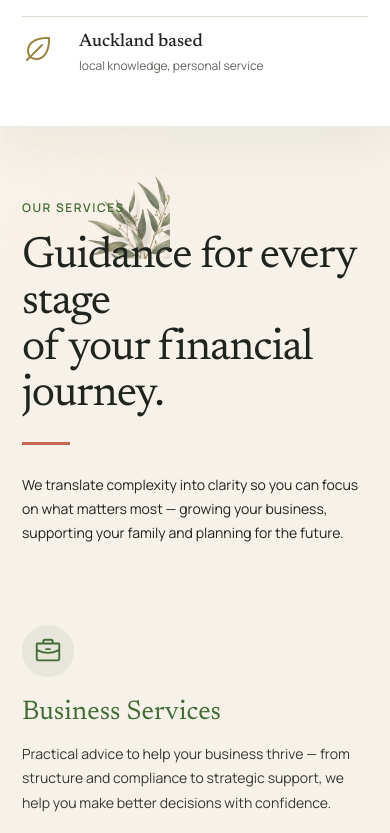
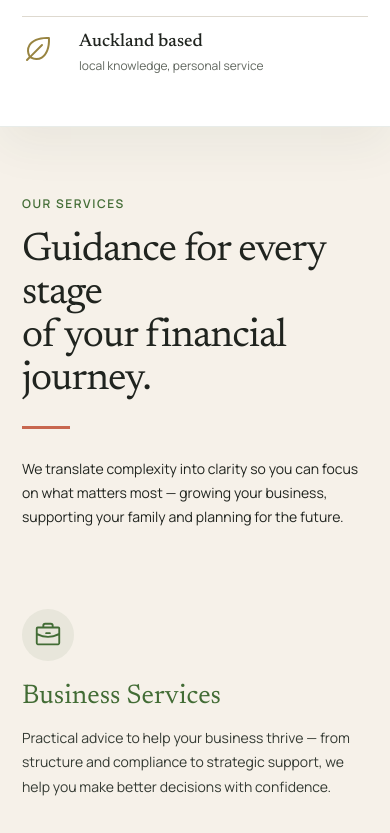
Before and after one commit to shankarappan/greenlane-ca-website-demo, a React (Vite) app: page / in a window 390 px wide. Shown: the part 1111-1944 px from the top of the page. Built offline with nearby package versions, Linux system fonts and the light colour scheme.

Commit message:
Polish mobile services and footer layout

```diff
--- a/src/styles.css
+++ b/src/styles.css
@@ -187,8 +187,9 @@ blockquote { margin: 0; font-size: clamp(22px, 2.1vw, 31px); line-height: 1.35;
   .trust-row > div { padding: 16px 0; border-right: 0; border-bottom: 1px solid var(--line); grid-template-columns: 44px 1fr; }
   .trust-row > div:last-child { border-bottom: 0; }
   .trust-row svg { width: 32px; height: 32px; }
-  .services { padding: 72px 22px 58px; background-size: 320px auto; background-position: -150px -8px; }
+  .services { padding: 68px 22px 58px; background-image: none; }
   .services-heading { grid-template-columns: 1fr; gap: 28px; margin-bottom: 36px; }
+  .services-heading h2 { max-width: 9em; font-size: clamp(36px, 10.5vw, 40px); line-height: 1.08; }
   .services-heading > p { font-size: 14px; }
   h2 { font-size: 42px; }
   .service-list { grid-template-columns: 1fr; }
@@ -210,8 +211,14 @@ blockquote { margin: 0; font-size: clamp(22px, 2.1vw, 31px); line-height: 1.35;
   .resource-links { flex-direction: column; }
   .resource-links a { width: 100%; }
   .final-cta { padding: 50px 22px; flex-direction: column; align-items: flex-start; }
-  .site-footer { grid-template-columns: 1fr 1fr; gap: 42px 24px; padding: 52px 22px; }
+  .site-footer { grid-template-columns: repeat(2, minmax(0, 1fr)); column-gap: 0; row-gap: 40px; padding: 52px 22px 58px; }
   .footer-brand { grid-column: 1 / -1; }
+  .site-footer > div:nth-child(2),
+  .site-footer > div:nth-child(3) { min-width: 0; padding-top: 22px; border-top: 1px solid var(--line); gap: 14px; }
+  .site-footer > div:nth-child(2) { padding-right: 20px; border-right: 1px solid var(--line); }
+  .site-footer > div:nth-child(3) { padding-left: 20px; }
+  .site-footer > div:nth-child(2) a,
+  .site-footer > div:nth-child(3) a { min-height: 30px; line-height: 1.45; }
   .site-footer > div:last-child { grid-column: 1 / -1; flex-direction: column; gap: 14px; }
   .consultation-modal { padding: 55px 24px 30px; }
   .consultation-modal form { grid-template-columns: 1fr; }
```
